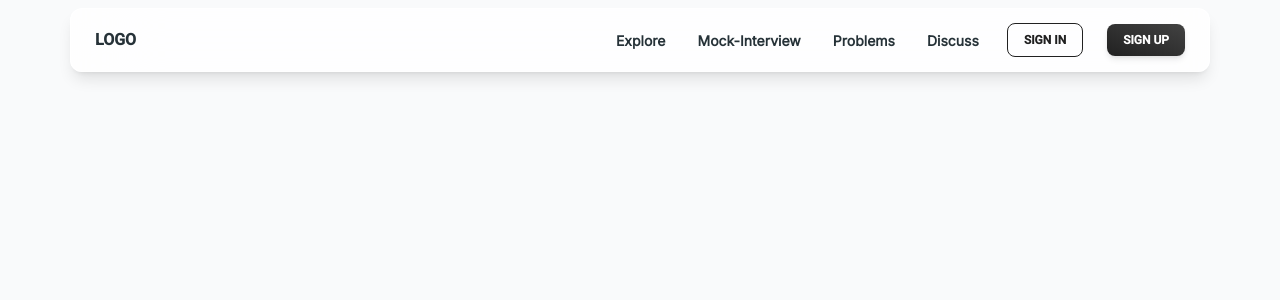
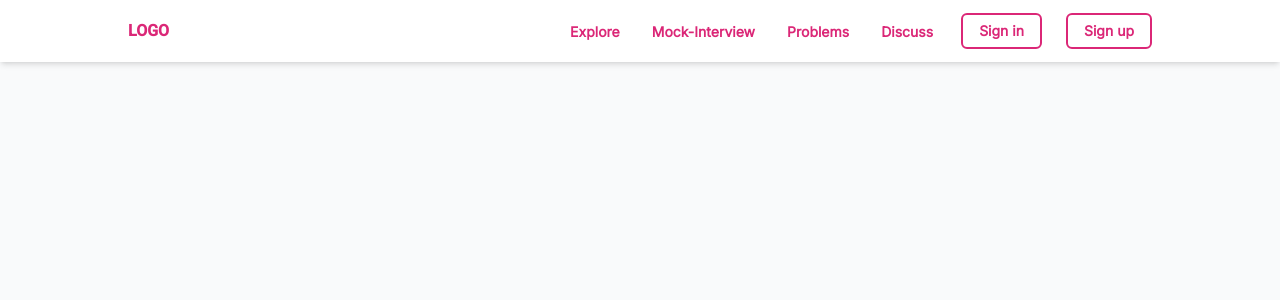
Before and after one commit to JKP-2001/Dhanda_Frontend, a React (Create React App) app: page / in a window 1280 px wide. Shown: the top 300 px of the page. Built offline with nearby package versions, Linux system fonts and the light colour scheme; a web font is replaced by a local one.

Commit message:
navbar fixed

```diff
--- a/src/App.js
+++ b/src/App.js
@@ -13,17 +13,13 @@ import Home from './Pages/Home';
 
 import Mock_Interview from './Pages/Mock_Interview/Mock_Interview';
 import NotFound from './Pages/NotFound';
-
 import Interviewer_Card from './Components/Mock_Interview/Interviewer_Card';
-
 import SignUp from './Pages/Auth/SignUp';
 import { Toaster } from 'react-hot-toast';
 import ForgotPassword from './Pages/Auth/ForgotPassword';
 import NewPassword from './Pages/Auth/NewPassword';
 import SignIn from './Pages/Auth/SignIn';
 import Calendar from './Components/Schedule_Interview/Calendar';
-
-
 
 
 
--- a/src/Components/Auth/Login_Comp.jsx
+++ b/src/Components/Auth/Login_Comp.jsx
@@ -70,7 +70,7 @@ const Login = () => {
                                     </div>
                                     <Link to="/forgot-password" className="text-sm text-primary-600 font-inter font-bold hover:underline dark:text-primary-500 text-light-blue-900">Forgot password?</Link>
                                 </div>
-                                <button type="submit" className="w-full text-white bg-[#db2777] hover:bg-primary-700 focus:ring-4 focus:outline-none focus:ring-primary-300  rounded-lg text-sm px-5 py-2.5 text-center dark:bg-primary-600 dark:hover:bg-primary-700 dark:focus:ring-primary-800 font-inter font-bold">Sign in</button>
+                                <button type="submit" className="w-full text-white bg-btn-col hover:bg-primary-700 focus:ring-4 focus:outline-none focus:ring-primary-300  rounded-lg text-sm px-5 py-2.5 text-center dark:bg-primary-600 dark:hover:bg-primary-700 dark:focus:ring-primary-800 font-inter font-bold">Sign in</button>
                                 <p className="text-sm font-medium text-gray-500 dark:text-gray-400 font-inter">
                                     Don’t have an account yet? <Link to="/signup" className=" text-light-blue-900 font-bold hover:underline dark:text-primary-500">Sign up</Link>
                                 </p>
--- a/src/Components/Auth/SignUp_Comp.jsx
+++ b/src/Components/Auth/SignUp_Comp.jsx
@@ -432,7 +432,7 @@ const SignUp_Comp = () => {
                             <div className="flex justify-between">
                                 {step === 1 ? null : <button type="submit" className="w-auto text-black border-[1px] border-blue-500  hover:bg-primary-700  rounded-lg text-sm px-5 py-2.5 text-center dark:bg-primary-600 dark:hover:bg-primary-700 dark:focus:ring-primary-800 font-inter font-bold" onClick={handlePrev}>Prev</button>}
 
-                                <button type="submit" className="w-auto text-white bg-[#db2777] hover:bg-primary-700   rounded-lg text-sm px-5 py-2.5 text-center dark:bg-primary-600 dark:hover:bg-primary-700 dark:focus:ring-primary-800 font-inter font-bold" onClick={handleNext} >{step === 2 ? "Preview" : (step === 3 || step=== 4)? "Submit" : "Next"}</button>
+                                <button type="submit" className="w-auto text-white bg-btn-col hover:bg-primary-700   rounded-lg text-sm px-5 py-2.5 text-center dark:bg-primary-600 dark:hover:bg-primary-700 dark:focus:ring-primary-800 font-inter font-bold" onClick={handleNext} >{step === 2 ? "Preview" : (step === 3 || step=== 4)? "Submit" : "Next"}</button>
                             </div>
                             <p className="text-sm font-medium text-gray-500 dark:text-gray-400 font-inter">
                                 Already have an account? <Link to="/signin" className=" text-light-blue-900 font-bold hover:underline dark:text-primary-500">Sign in</Link>
--- a/src/Components/Nav.jsx
+++ b/src/Components/Nav.jsx
@@ -1,15 +1,19 @@
 import React, { useState, useEffect } from "react";
-import { Navbar, Collapse, Typography, IconButton, Button } from "@material-tailwind/react";
+import { motion } from "framer-motion";
+import {
+  Navbar,
+  Collapse,
+  Typography,
+  IconButton,
+  Button,
+} from "@material-tailwind/react";
 import { Bars3Icon, XMarkIcon } from "@heroicons/react/24/outline";
 import { Link, Navigate, useNavigate } from "react-router-dom"; // Import Link from react-router-dom
 
-
-
 const Nav = () => {
-
   const [openNav, setOpenNav] = useState(false);
-
-  const handleWindowResize = () => window.innerWidth >= 960 && setOpenNav(false);
+  const handleWindowResize = () =>
+    window.innerWidth >= 960 && setOpenNav(false);
 
   useEffect(() => {
     window.addEventListener("resize", handleWindowResize);
@@ -18,23 +22,19 @@ const Nav = () => {
       window.removeEventListener("resize", handleWindowResize);
     };
   }, []);
-
-
-
   const navigate = useNavigate();
-
-
-
-
-
-
   return (
     <>
       {/* <motion.div style={{ scaleX: scrollYProgress }} className='fixed top-[64px] left-0 right-0 h-1 z-50 bg-blue-500 transform origin-left' /> */}
 
-      <div className="sticky top-0 z-10">
-        <Navbar className="mx-auto max-w-screen-xl px-6 py-3 mt-2 w-full bg-white shadow-lg ">
-          <div className="flex items-center justify-between text-blue-gray-900">
+      <div className="sticky top-0 z-10 flex items-center justify-center bg-white shadow-md shadow-gray-20000">
+        <div className="w-[80%]  py-3  ">
+          <div className="flex items-center justify-between text-btn-col">
+            <motion.div
+              initial={{ opacity: 0, x: -200 }}
+              animate={{ opacity: 1, x: 0 }}
+              transition={{ duration: 1.5 }}
+            >
               <Typography
                 as={Link}
                 to="/"
@@ -43,30 +43,53 @@ const Nav = () => {
               >
                 LOGO
               </Typography>
-            <div className="hidden lg:block">
+            </motion.div>
+            <motion.div
+              initial={{ opacity: 0, x: 200 }}
+              animate={{ opacity: 1, x: 0 }}
+              transition={{ duration: 1.5 }}
+              className="hidden lg:block"
+            >
               <div className="my-2 flex flex-col gap-2 lg:mb-0 lg:mt-0 lg:flex-row lg:items-center lg:justify-center lg:gap-6">
-                {["Explore", "Mock-Interview", "Problems", "Discuss"].map((item, index) => (
-
+                {["Explore", "Mock-Interview", "Problems", "Discuss"].map(
+                  (item, index) => (
                     <Typography
                       key={index}
                       as="li"
                       variant="small"
-                    color="blue-gray"
-                    className="p-1 font-medium"
+                      className="p-1 font-medium text-btn-col"
                     >
-                    <Link to={`/${item.toLowerCase()}`} className={`${window.location.pathname.includes(item.toLowerCase()) ? "text-blue-500" : ""} flex items-center hover:text-blue-500 transition-colors font-inter font-bold`}>
+                      <Link
+                        to={`/${item.toLowerCase()}`}
+                        className={`${
+                          window.location.pathname.includes(item.toLowerCase())
+                            ? "text-blue-500"
+                            : ""
+                        } flex items-center hover:text-sec-col transition-colors font-inter font-bold`}
+                      >
                         {item}
                       </Link>
                     </Typography>
-                ))}
-                <Link to="/signin" className=""><Button variant="outlined" size="sm" className="lg:inline-block">
-                  <span>Sign In</span>
-                </Button></Link>
-                <Button variant="gradient" size="sm" className={`${window.location.pathname.includes("/signup")?'bg-blue-800':""}lg:inline-block`} onClick={()=> navigate("/signup")}>
-                  <span>Sign up</span>
-                </Button>
+                  )
+                )}
+                <Link to="/signin" className="">
+                  <button
+                    type="submit"
+                    className="w-full hover:text-white hover:bg-btn-col  hover:bg-primary-700 focus:ring-4 focus:outline-none focus:ring-primary-300  rounded-md text-sm px-4 border-btn-col py-1.5 text-center dark:bg-primary-600 dark:hover:bg-primary-700 dark:focus:ring-primary-800 font-inter font-bold border-[2px] hover:scale-105 ease-in-out duration-300 cursor-pointer"
+                  >
+                    Sign in
+                  </button>
+                </Link>
+                <Link to="/signup" className="">
+                  <button
+                    type="submit"
+                    className="w-full hover:text-white hover:bg-btn-col  hover:bg-primary-700 focus:ring-4 focus:outline-none focus:ring-primary-300  rounded-md text-sm px-4 border-btn-col py-1.5 text-center dark:bg-primary-600 dark:hover:bg-primary-700 dark:focus:ring-primary-800 font-inter font-bold border-[2px] hover:scale-105 ease-in-out duration-300 cursor-pointer"
+                  >
+                    Sign up
+                  </button>
+                </Link>
               </div>
-            </div>
+            </motion.div>
             <IconButton
               variant="text"
               className="ml-auto h-6 w-6 text-inherit hover:bg-transparent focus:bg-transparent active:bg-transparent lg:hidden"
@@ -82,8 +105,8 @@ const Nav = () => {
           </div>
           <Collapse open={openNav}>
             <div className="my-2 flex flex-col gap-2 lg:mb-0 lg:mt-0 lg:flex-row lg:items-center lg:justify-center lg:gap-6">
-              {["Explore", "Mock-Interview", "Problems", "Discuss"].map((item, index) => (
-
+              {["Explore", "Mock-Interview", "Problems", "Discuss"].map(
+                (item, index) => (
                   <Typography
                     key={index}
                     as="li"
@@ -91,20 +114,38 @@ const Nav = () => {
                     color="blue-gray"
                     className="p-1 font-medium"
                   >
-                  <Link to={`/${item.toLowerCase()}`} className={`${window.location.pathname.includes(item.toLowerCase()) ? "text-blue-500" : ""} flex items-center hover:text-blue-500 transition-colors font-inter font-bold`}>
+                    <Link
+                      to={`/${item.toLowerCase()}`}
+                      className={`${
+                        window.location.pathname.includes(item.toLowerCase())
+                          ? "text-blue-500"
+                          : ""
+                      } flex items-center hover:text-blue-500 transition-colors font-inter font-bold`}
+                    >
                       {item}
                     </Link>
                   </Typography>
-              ))}
-              <Button variant="outlined" size="sm" className="lg:inline-block" onClick={()=> navigate("/signin")}>
+                )
+              )}
+              <Button
+                variant="outlined"
+                size="sm"
+                className="lg:inline-block"
+                onClick={() => navigate("/signin")}
+              >
                 <span>Sign In</span>
               </Button>
-              <Button variant="gradient" size="sm" className="lg:inline-block" onClick={()=> navigate("/signup")}>
+              <Button
+                variant="gradient"
+                size="sm"
+                className="lg:inline-block"
+                onClick={() => navigate("/signup")}
+              >
                 <span>Sign up</span>
               </Button>
             </div>
           </Collapse>
-        </Navbar>
+        </div>
       </div>
     </>
   );
--- a/tailwind.config.js
+++ b/tailwind.config.js
@@ -11,6 +11,10 @@ module.exports = withMT({
     "path-to-your-node_modules/@material-tailwind/react/theme/components/**/*.{js,ts,jsx,tsx}",
   ],
   theme: {
+    colors: {
+      "btn-col":"#db2777",
+      "sec-col":"#4E84F9"
+    },
     extend: {},
     fontFamily: {
       'custom': ["Rampart One", "cursive"],
```
Lines whose indentation alone changed are shown as unchanged.
